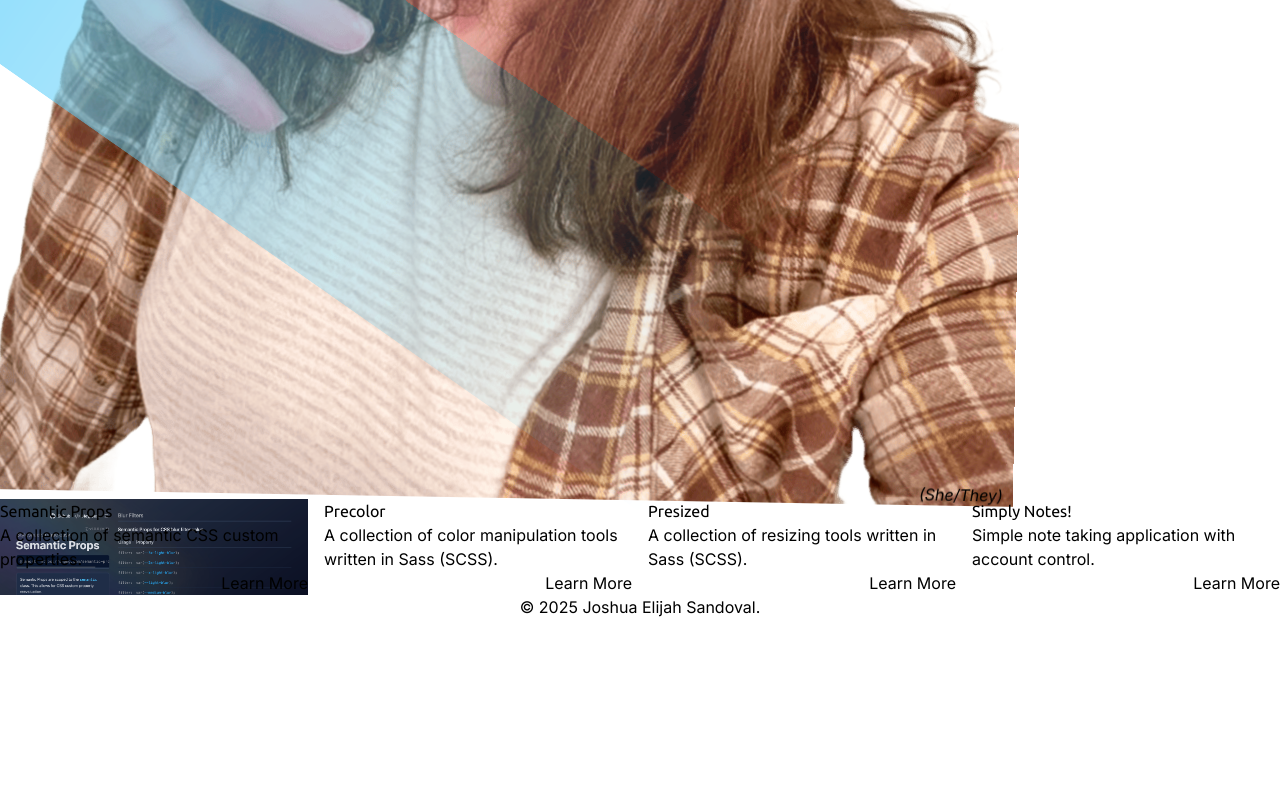
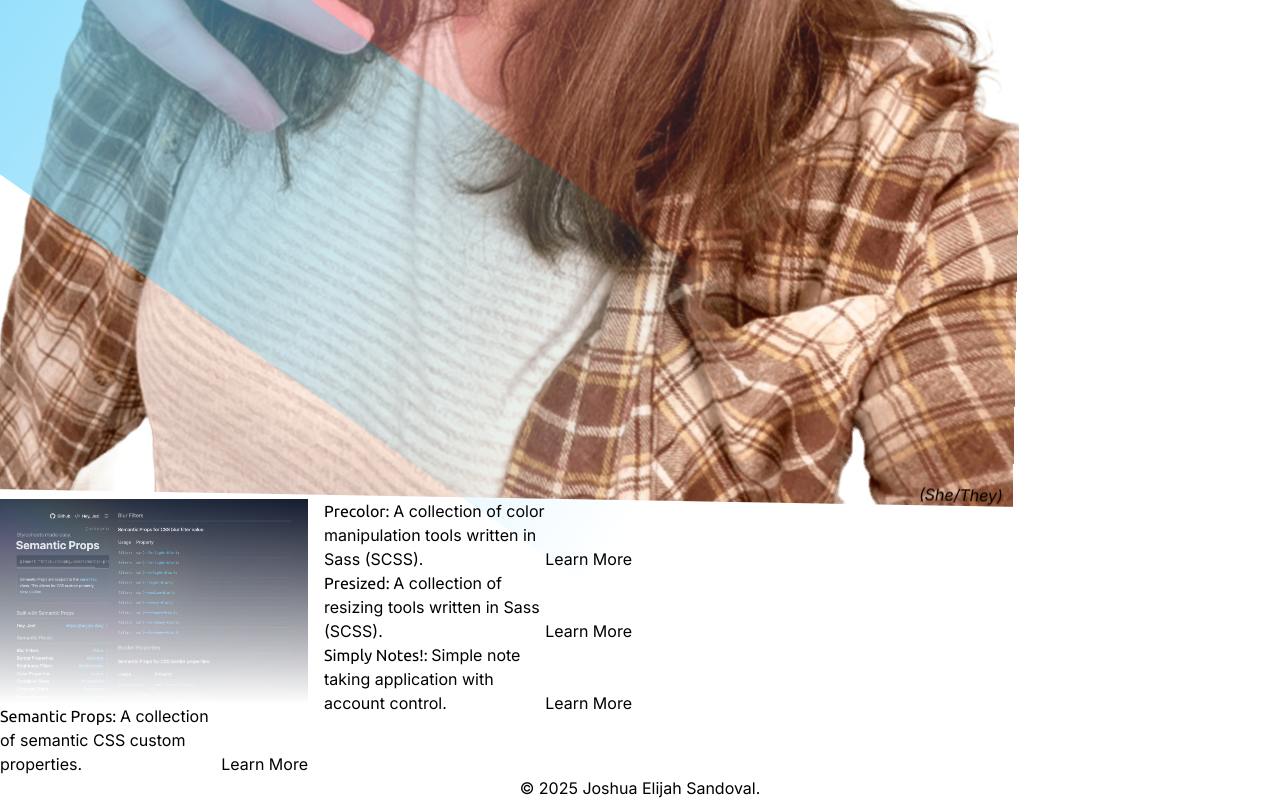
Before and after one commit to JoshuaSand0val/joshuasand0val.github.io, a React (Vite) app: page / in a window 1280 px wide. Shown: the part 805-1605 px from the top of the page. Before the commit the page ends 1424 px from the top, so only its background shows below. Built offline with nearby package versions, Linux system fonts and the light colour scheme.

Commit message:
Changed design of project cards.

```diff
--- a/src/components/Header.module.css
+++ b/src/components/Header.module.css
@@ -37,7 +37,7 @@
 	appearance: none;
 	font-size: var(--medium-size);
 	font-weight: var(--regular-font);
-	border: 1px var(--border-style) var(--primary-200-600);
+	border: 1px var(--border-style) var(--primary-300-500);
 	border-radius: var(--2x-small-size);
 	background-image: none;
 	background-color: var(--primary-50-700);
@@ -66,7 +66,7 @@
 	transition-property: transform, opacity;
 	overflow: auto;
 	margin-inline-start: auto;
-	filter: var(--3x-light-shadow);
+	filter: var(--2x-light-shadow);
 	&:not(:focus-within) {
 		pointer-events: none;
 		transform: translateY(calc(var(--2x-small-size) * -1));
@@ -78,7 +78,7 @@
 	display: block;
 	padding-block: var(--x-small-size);
 	padding-inline: var(--small-size);
-	border-block-end: 1px var(--border-style) var(--primary-200-600);
+	border-block-end: 1px var(--border-style) var(--primary-300-500);
 	line-height: var(--line-short);
 	text-decoration: none;
 	color: inherit;
@@ -88,18 +88,17 @@
 	}
 	&:hover, &:focus {
 		transition-duration: 0ms;
+	}
+	&:hover, &:focus, &:active {
 		background-color: var(--primary-100-600);
-	}
-	&:active {
-		background-color: var(--primary-200-500);
 	}
 }
 
 .backdrop {
 	position: fixed;
 	inset: 0;
-	background-color: oklch(0 0 0 / var(--2x-low-opacity));
-	background-color: oklch(from var(--primary-500-900) l c h / var(--2x-low-opacity));
+	background-color: oklch(0 0 0 / var(--low-opacity));
+	background-color: oklch(from var(--primary-600-900) l c h / var(--low-opacity));
 	backdrop-filter: var(--2x-light-blur);
 	transition: opacity var(--fast-time) var(--ease-out);
 	cursor: pointer;
--- a/src/components/Projects.module.css
+++ b/src/components/Projects.module.css
@@ -3,8 +3,8 @@
 .grid {
 	display: block;
 	column-count: 4;
-	column-width: var(--2x-small-container);
-	column-gap: var(--small-size);
+	column-width: var(--x-small-container);
+	column-gap: var(--medium-size);
 	column-fill: balance;
 	clear: both;
 	margin-block: var(--medium-size);
@@ -22,76 +22,54 @@
 .project {
 	position: relative;
 	display: flex;
-	flex-flow: column nowrap;
-	justify-content: end;
-	container-type: inline-size;
+	flex-flow: row wrap;
+	align-items: end;
 	border-radius: var(--2x-small-size);
-	border: 1px var(--border-style) var(--primary-200-600);
+	border: 1px var(--border-style) var(--primary-300-500);
 	background-color: var(--primary-50-800);
 	background-color: oklch(from var(--primary-50-800) l c h / var(--high-opacity));
+	padding: var(--small-size);
+	gap: var(--medium-size);
 	overflow: hidden;
 	&:has(.portal) {
-		border-color: var(--primary-700);
+		background-color: var(--primary-800);
 		color: var(--secondary-100);
-	}
-	& > :where(:not(.portal)) {
-		padding: var(--small-size);
 	}
 }
 
 .portal {
-	position: absolute;
-	z-index: 0;
-	inset: 0;
+	display: block;
+	margin: calc(var(--small-size) * -1);
 	img {
 		display: block;
-		width: 100%;
-		height: 100%;
+		inline-size: 100%;
+		aspect-ratio: var(--wide-ratio);
 		object-fit: cover;
 		object-position: top center;
-		filter: var(--low-brightness);
+		mask-image: linear-gradient(black, transparent);
+		mask-type: alpha;
 	}
 }
 
-.project:has(.portal) :is(.header, .link) {
+.title, .description, .link {
 	position: relative;
 	z-index: 1;
-	&::before {
-		content: "";
-		position: absolute;
-		z-index: -1;
-		inset: 0;
-		outline: var(--small-size) solid var(--primary-800);
-		background-color: var(--primary-800);
-		opacity: var(--x-high-opacity);
-		filter: var(--heavy-blur);
-	}
-}
-
-.project:has(.portal) .header {
-	margin-block-end: var(--x-large-size);
-}
-
-.title, .description, .link {
-	display: block;
+	display: inline-block;
+	flex: 1 1 0;
 	margin: 0;
 }
 
 .title {
 	font-family: var(--display-font);
-	font-size: var(--3x-large-font);
 	font-weight: var(--regular-font);
 }
 
 .link {
-	text-align: end;
-	border-block-start: inherit;
-	padding-inline-end: var(--medium-size);
-	margin-block-start: auto;
+	flex: 0 0 auto;
 	.project:has(.portal) & :any-link {
-		color: var(--accent-300);
+		color: var(--secondary-200);
 		&:active {
-			text-decoration-color: var(--accent-500);
+			text-decoration-color: var(--secondary-300);
 		}
 	}
 }
--- a/src/components/Projects.tsx
+++ b/src/components/Projects.tsx
@@ -17,15 +17,15 @@ export default function Projects() {
 			{projects.map(({ title, image, description, url }: projects, index) => (
 				<div className={styles.item} key={index}>
 					<article className={styles.project}>
-						<header className={styles.header}>
-							<h2 className={styles.title}>{title}</h2>
-							<p className={styles.description}>{description}</p>
-						</header>
 						{typeof image === "string" && (
 							<a className={styles.portal} href={url} tabIndex={-1}>
 								<img src={image} loading="lazy" alt="" />
 							</a>
 						)}
+						<p className={styles.description}>
+							<span className={styles.title}>{title}:&nbsp;</span>
+							{description}
+						</p>
 						<span className={styles.link}>
 							<Link to={url} content="Learn More" />
 						</span>
```
Also changed, not shown: public/opengraph.png.
